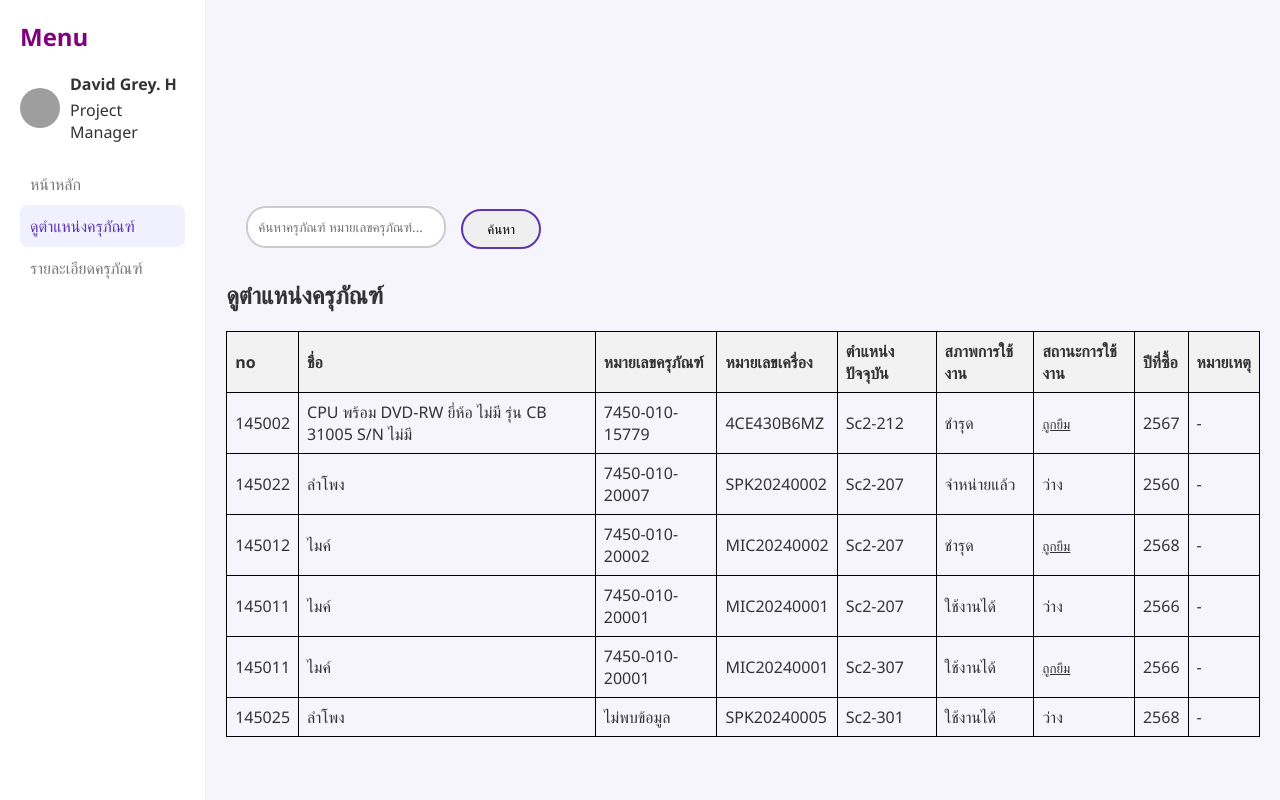
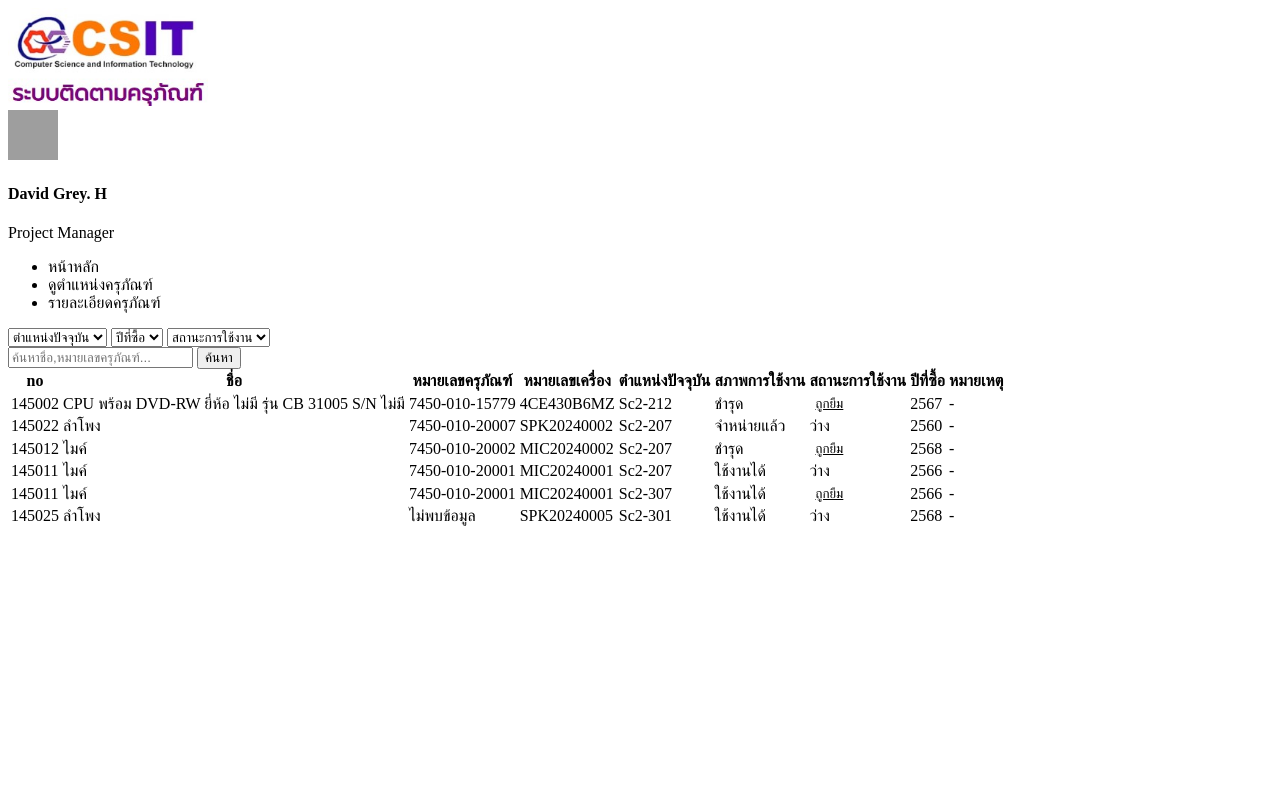
Before and after one commit to PiyathidaK145/SE, a PHP site: the page made by Procurement Officer/View_DA.php in a window 1280 px wide. Run offline with PHP 8.4, Linux system fonts and the light colour scheme; data comes from the database, SQL or seed files in the repository; grey boxes are pictures that could not be loaded.

Commit message:
Add files via upload

```diff
--- a/Procurement Officer/View_DA.php
+++ b/Procurement Officer/View_DA.php
@@ -93,27 +93,15 @@
     <meta charset="UTF-8" />
     <meta name="viewport" content="width=device-width, initial-scale=1.0" />
     <title>Purple Dashboard</title>
-    <link rel="stylesheet" href="../css/View_DA.css" />
+    <link rel="stylesheet" href="View_DA.css?v=1.0" />
     <link rel="stylesheet" href="https://cdnjs.cloudflare.com/ajax/libs/font-awesome/6.0.0/css/all.min.css" />
 </head>
-<style>
-    .search-bar button {
-        padding: 6px 12px;
-        margin-left: -5px;
-        color: rgb(0, 0, 0);
-        border: 2px solid #5e35b1;
-        border-radius: 20px;
-        cursor: pointer;
-        margin-top: 19rem;
-        width: 80px;
-        height: 40px;
-        gap: 10px;
-    }
-</style>
 
 <body>
     <div class="sidebar">
-        <h2 class="logo">Menu</h2>
+        <div class="logo">
+            <img src="image/logo.jpg" alt="" style="width: 200px;">
+        </div>
         <div class="profile">
             <img src="https://i.pravatar.cc/50?img=3" alt="Profile" />
             <div>
@@ -129,6 +117,7 @@
     </div>
 
     <div class="main">
+        <div class="topbar">
             <form method="GET" action="">
                 <div class="filters">
                     <div class="header-row">
@@ -171,19 +160,20 @@
                             }
                             ?>
                         </select>
-                </div>
 
                         <div class="search-bar">
                             <!-- ฟิลด์ค้นหาครุภัณฑ์ -->
-                    <input type="text" name="search" value="<?php echo isset($_GET['search']) ? $_GET['search'] : ''; ?>" placeholder="ค้นหาครุภัณฑ์ หมายเลขครุภัณฑ์...">
+                            <input type="text" name="search" value="<?php echo isset($_GET['search']) ? $_GET['search'] : ''; ?>" placeholder="ค้นหาชื่อ,หมายเลขครุภัณฑ์...">
                             <button type="submit">ค้นหา</button>
                             <!-- <button><a href="View_DA.php">Reset</a></button> -->
                         </div>
                     </div>
+
+
+                </div>
             </form>
-
+        </div>
         <div class="content">
-            <h2>ดูตำแหน่งครุภัณฑ์</h2>
             <table>
                 <thead>
                     <tr>
```
Lines whose indentation alone changed are shown as unchanged.
